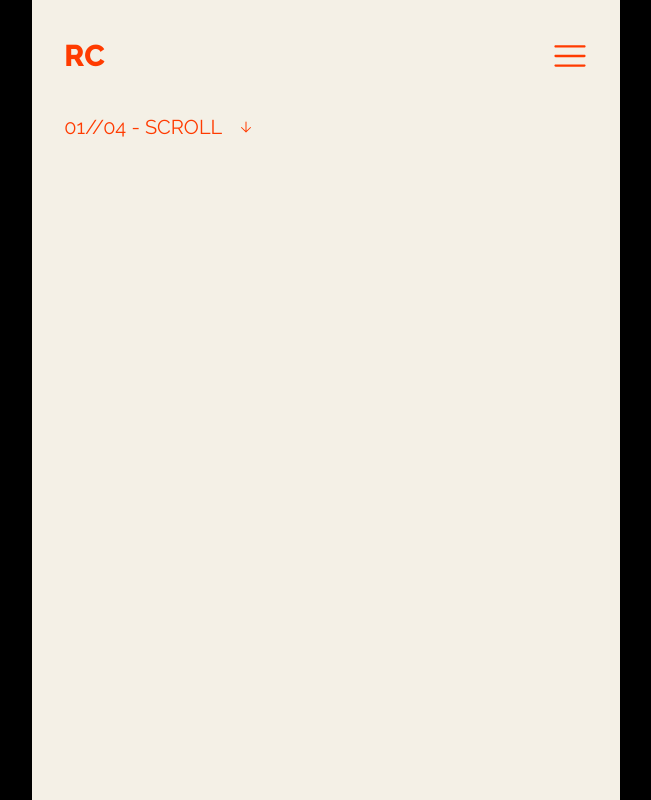
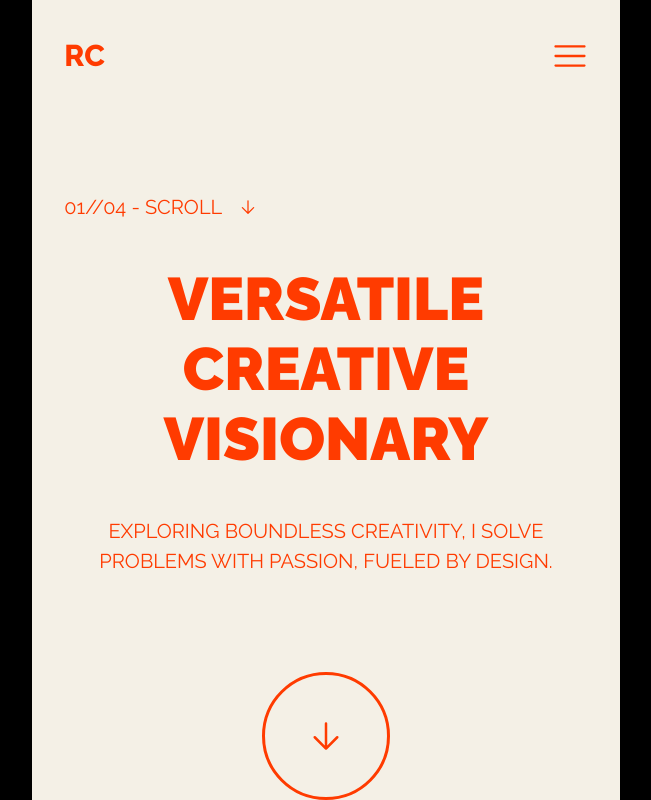
Before and after one commit to therahulchaurasia/portfolio, a Next.js app: page / in a window 1280 px wide. Shown: the whole page, without its empty margins (314-965 px from the left). Built offline with nearby package versions, Linux system fonts and the light colour scheme.

Commit message:
Basic hero created

```diff
--- a/src/pages/index.tsx
+++ b/src/pages/index.tsx
@@ -1,12 +1,14 @@
 import MainLayout from "@/layout/MainLayout"
 import {
   Box,
+  Button,
   Container,
   Flex,
   HStack,
   Heading,
   Icon,
   Spacer,
+  Stack,
   Text,
 } from "@chakra-ui/react"
 import Head from "next/head"
@@ -32,14 +34,14 @@ export default function Home() {
         <link rel="icon" href="/favicon.ico" />
       </Head>
       <MainLayout bg={"brand.100"} color={"brand.300"}>
-        <HStack h={28}>
+        <HStack h={28} mb={20}>
           <Heading fontSize={"3xl"} fontWeight={"extrabold"}>
             RC
           </Heading>
           <Spacer />
           <Icon as={RxHamburgerMenu} boxSize={"9"} cursor={"pointer"}></Icon>
         </HStack>
-        <Flex alignItems={"center"} gap={4}>
+        <Flex alignItems={"center"} gap={4} mb={8}>
           <Text display={"inline"} fontSize={"xl"}>
             01//04 -{" "}
             <Text as={"span"} textTransform={"uppercase"}>
@@ -48,7 +50,7 @@ export default function Home() {
           </Text>
           <Icon
             as={HiArrowSmallDown}
-            boxSize={"4"}
+            boxSize={"5"}
             cursor={"pointer"}
             _hover={{
               transition: "all 0.2s ease-out",
@@ -56,6 +58,54 @@ export default function Home() {
             }}
           />
         </Flex>
+        <Stack spacing={8}>
+          <Flex flexDirection={"column"}>
+            <Text
+              fontSize={"6xl"}
+              textTransform={"uppercase"}
+              fontWeight={"black"}
+              mx={"auto"}
+              display={"inline-block"}
+              mb={-5}
+            >
+              Versatile
+            </Text>
+            <Text
+              fontSize={"6xl"}
+              textTransform={"uppercase"}
+              fontWeight={"black"}
+              mx={"auto"}
+              mb={-5}
+            >
+              Creative
+            </Text>
+            <Text
+              fontSize={"6xl"}
+              textTransform={"uppercase"}
+              fontWeight={"black"}
+              mx={"auto"}
+            >
+              Visionary
+            </Text>
+          </Flex>
+          <Text textAlign={"center"} mx={"auto"} fontSize={"xl"} mb={16}>
+            EXPLORING BOUNDLESS CREATIVITY, I SOLVE PROBLEMS WITH PASSION,
+            FUELED BY DESIGN.
+          </Text>
+          <Button
+            border={"3px solid"}
+            borderColor={"brand.300"}
+            bg={"transparent"}
+            rounded={"full"}
+            h={32}
+            w={32}
+            outline={"none"}
+            color={"brand.300"}
+            mx={"auto"}
+          >
+            <Icon as={HiArrowSmallDown} boxSize={"10"} cursor={"pointer"} />
+          </Button>
+        </Stack>
       </MainLayout>
     </>
   )
```
